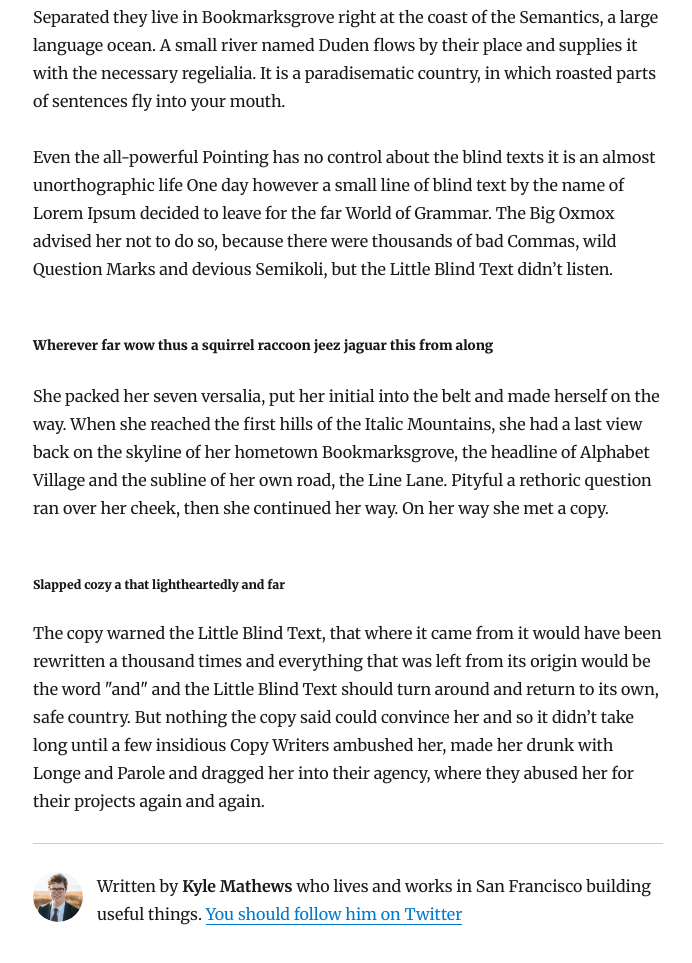
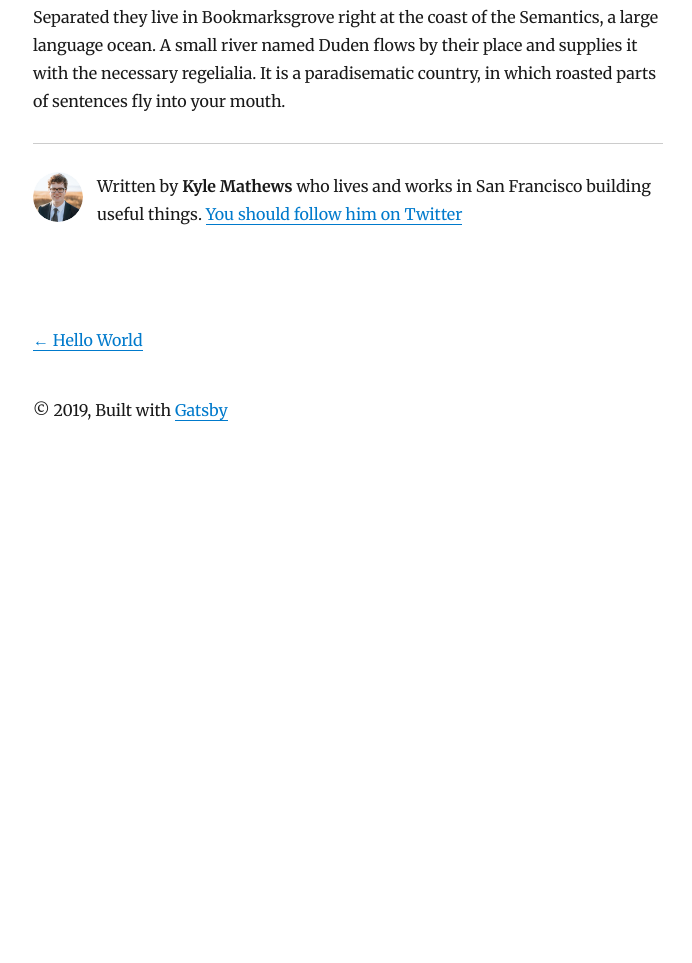
Before and after one commit to xicovarisco/xicovarisco-blog, a Gatsby site: page /hi-folks/ in a window 1280 px wide. Shown: the part 2462-3425 px from the top of the page, without its empty margins (292-984 px from the left). After the commit the page ends 2928 px from the top, so only its background shows below. Built offline with nearby package versions, Linux system fonts and the light colour scheme; Gatsby itself is replaced by a stand-in of ours; some packages are replaced by stand-ins of ours.

Commit message:
Update index.md

```diff
--- a/content/blog/hi-folks/index.md
+++ b/content/blog/hi-folks/index.md
@@ -81,28 +81,3 @@ Separated they live in Bookmarksgrove right at the coast of the Semantics, a
 large language ocean. A small river named Duden flows by their place and
 supplies it with the necessary regelialia. It is a paradisematic country, in
 which roasted parts of sentences fly into your mouth.
-
-Even the all-powerful Pointing has no control about the blind texts it is an
-almost unorthographic life One day however a small line of blind text by the
-name of Lorem Ipsum decided to leave for the far World of Grammar. The Big Oxmox
-advised her not to do so, because there were thousands of bad Commas, wild
-Question Marks and devious Semikoli, but the Little Blind Text didn’t listen.
-
-##### Wherever far wow thus a squirrel raccoon jeez jaguar this from along
-
-She packed her seven versalia, put her initial into the belt and made herself on
-the way. When she reached the first hills of the Italic Mountains, she had a
-last view back on the skyline of her hometown Bookmarksgrove, the headline of
-Alphabet Village and the subline of her own road, the Line Lane. Pityful a
-rethoric question ran over her cheek, then she continued her way. On her way she
-met a copy.
-
-###### Slapped cozy a that lightheartedly and far
-
-The copy warned the Little Blind Text, that where it came from it would have
-been rewritten a thousand times and everything that was left from its origin
-would be the word "and" and the Little Blind Text should turn around and return
-to its own, safe country. But nothing the copy said could convince her and so it
-didn’t take long until a few insidious Copy Writers ambushed her, made her drunk
-with Longe and Parole and dragged her into their agency, where they abused her
-for their projects again and again.
```
